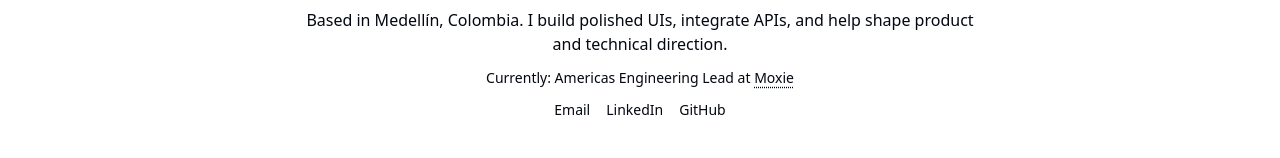
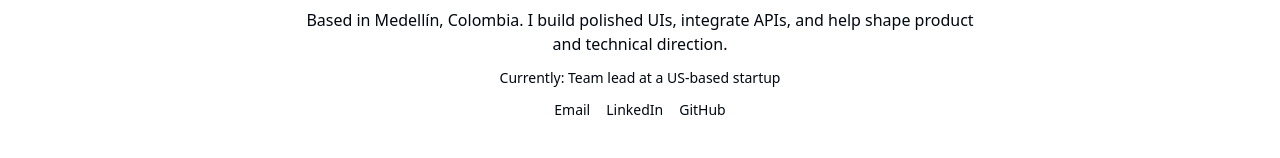
Before and after one commit to andrscrrn/personal-blog, a Next.js app: page / in a window 1280 px wide. Shown: the part 133-291 px from the top of the page. Built offline with nearby package versions, Linux system fonts and the light colour scheme; no server answers.

Commit message:
Homepage: remove company mention; use neutral role. Post: refine GPT-5 + Cursor note, add Agent Mode utility point, and shorten Agent Mode bullet for brevity.

```diff
--- a/app/page.tsx
+++ b/app/page.tsx
@@ -16,15 +16,7 @@ export default async function Home() {
           help shape product and technical direction.
         </p>
         <p className="text-sm text-muted-foreground">
-          Currently: Americas Engineering Lead at{" "}
-          <a
-            href="https://joinmoxie.com"
-            target="_blank"
-            rel="noopener noreferrer"
-            className="underline decoration-dotted underline-offset-4"
-          >
-            Moxie
-          </a>
+          Currently: Team lead at a US-based startup
         </p>
         <div className="flex items-center justify-center gap-4 text-sm">
           <a href="mailto:hello@andrescarreno.co" className="hover:underline">
--- a/content/posts/airline-checkout-hell-gpt-5-launched-this-blog.mdx
+++ b/content/posts/airline-checkout-hell-gpt-5-launched-this-blog.mdx
@@ -75,10 +75,11 @@ While all of this was going on, GPT‑5 with Cursor kept building out the blog.
 
 ## What I learned
 
-- GPT‑5, especially with agents, can be startlingly effective at multi-step tasks.
+- GPT‑5 in Cursor was effective at multi‑step work and often picked sensible best‑practice defaults. Still, keep a human in the loop.
 - Great customer support can solve things that a broken website can’t. Internal systems matter.
 - Form validation bugs are not “small.” They can block entire purchases.
 - Automation isn’t magic—but it frees you to focus elsewhere while it grinds through the boring parts.
+- Agent Mode helps even when you know the steps—on simple UI chores (e.g., Squarespace domain setup), it can click through while you do something else.
 - You can spin up a modern static blog in an evening if you embrace the tools.
 
 ## Why this post exists
```
